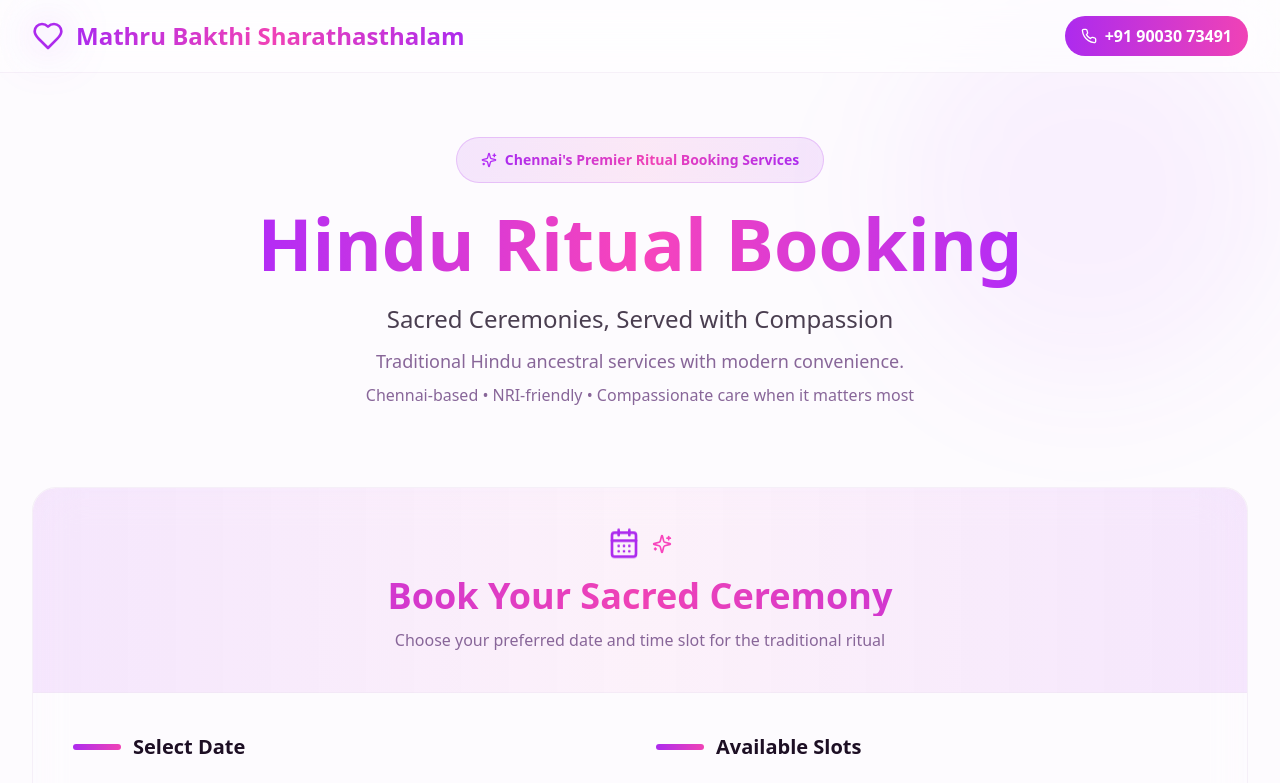
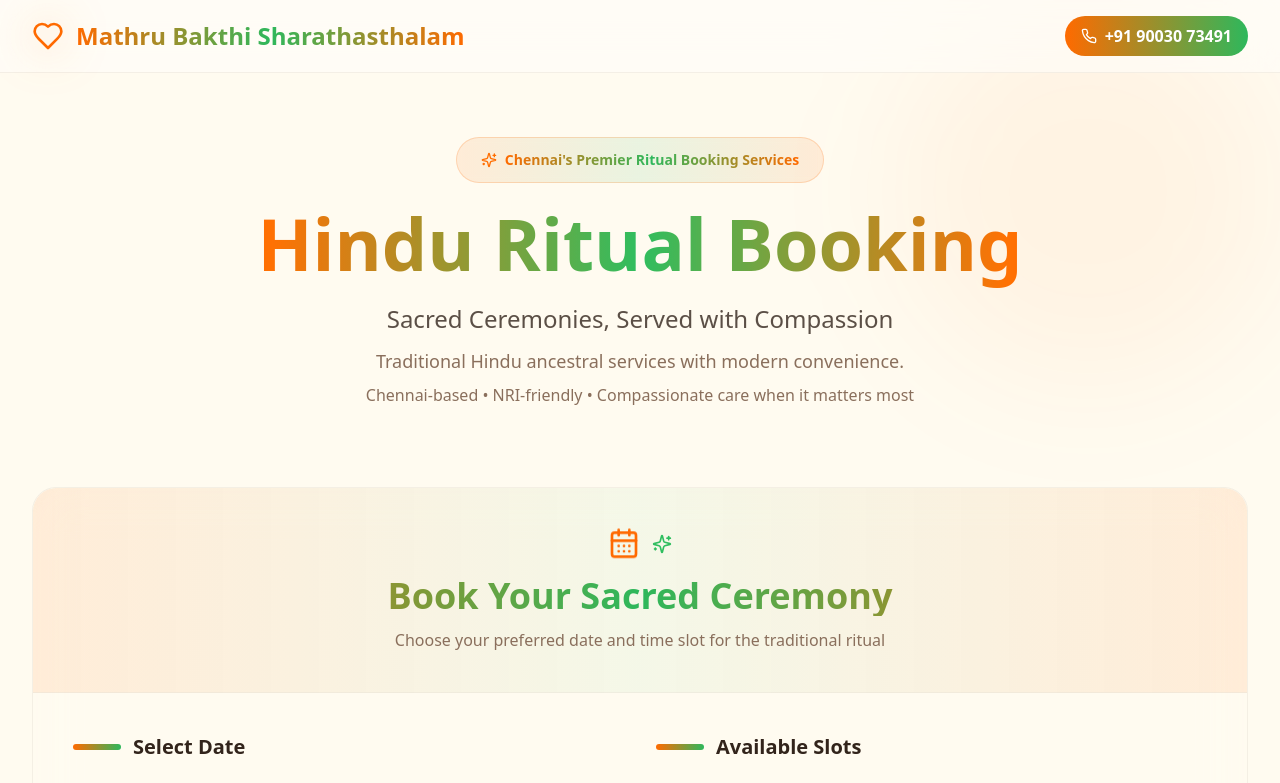
Before and after one commit to rejjesu-lgtm/slot-whiz, a React (Vite) app: page / in a window 1280 px wide. Shown: the top 783 px of the page. Built offline with nearby package versions, Linux system fonts and the light colour scheme; no server answers; the database is empty; the HTML template or start-up script is replaced by a standard one.

Commit message:
Update site colors to match pitrukarma.in

```diff
--- a/src/index.css
+++ b/src/index.css
@@ -8,48 +8,48 @@ All colors MUST be HSL.
 
 @layer base {
   :root {
-    --background: 280 60% 99%;
-    --foreground: 280 40% 10%;
+    --background: 45 100% 97%;
+    --foreground: 25 30% 15%;
 
-    --card: 0 0% 100%;
-    --card-foreground: 280 40% 10%;
+    --card: 40 100% 99%;
+    --card-foreground: 25 30% 15%;
 
-    --popover: 0 0% 100%;
-    --popover-foreground: 280 40% 10%;
+    --popover: 40 100% 99%;
+    --popover-foreground: 25 30% 15%;
 
-    --primary: 280 85% 55%;
+    --primary: 25 100% 50%;
     --primary-foreground: 0 0% 100%;
-    --primary-glow: 280 90% 70%;
+    --primary-glow: 25 100% 60%;
 
-    --secondary: 280 50% 97%;
-    --secondary-foreground: 280 40% 10%;
+    --secondary: 40 50% 95%;
+    --secondary-foreground: 25 30% 15%;
 
-    --muted: 280 30% 95%;
-    --muted-foreground: 280 20% 50%;
+    --muted: 40 30% 92%;
+    --muted-foreground: 25 20% 45%;
 
-    --accent: 320 85% 60%;
+    --accent: 140 60% 45%;
     --accent-foreground: 0 0% 100%;
 
     --destructive: 0 84% 60%;
     --destructive-foreground: 0 0% 100%;
 
-    --border: 280 30% 92%;
-    --input: 280 30% 92%;
-    --ring: 280 85% 55%;
+    --border: 40 30% 88%;
+    --input: 40 30% 88%;
+    --ring: 25 100% 50%;
 
     --radius: 1rem;
 
-    --success: 142 76% 36%;
+    --success: 140 60% 45%;
     --warning: 38 92% 50%;
 
-    --gradient-primary: linear-gradient(135deg, hsl(280 85% 55%), hsl(320 85% 60%));
-    --gradient-hero: linear-gradient(135deg, hsl(280 60% 99%), hsl(280 50% 97%), hsl(320 50% 98%));
-    --gradient-card: linear-gradient(135deg, hsl(0 0% 100%), hsl(280 40% 99%));
-    --gradient-accent: linear-gradient(90deg, hsl(280 85% 55%), hsl(300 85% 58%), hsl(320 85% 60%));
-    --shadow-soft: 0 8px 32px -4px hsl(280 85% 55% / 0.12);
-    --shadow-card: 0 10px 30px -5px hsl(280 40% 10% / 0.08);
-    --shadow-elevated: 0 25px 50px -12px hsl(280 85% 55% / 0.25);
-    --shadow-glow: 0 0 60px hsl(280 85% 70% / 0.3);
+    --gradient-primary: linear-gradient(135deg, hsl(25 100% 50%), hsl(30 100% 55%));
+    --gradient-hero: linear-gradient(135deg, hsl(45 100% 97%), hsl(40 50% 95%), hsl(35 40% 93%));
+    --gradient-card: linear-gradient(135deg, hsl(40 100% 99%), hsl(45 80% 97%));
+    --gradient-accent: linear-gradient(90deg, hsl(25 100% 50%), hsl(30 100% 55%), hsl(140 60% 45%));
+    --shadow-soft: 0 8px 32px -4px hsl(25 100% 50% / 0.12);
+    --shadow-card: 0 10px 30px -5px hsl(25 30% 15% / 0.08);
+    --shadow-elevated: 0 25px 50px -12px hsl(25 100% 50% / 0.25);
+    --shadow-glow: 0 0 60px hsl(25 100% 60% / 0.3);
 
     --sidebar-background: 0 0% 98%;
 
@@ -69,43 +69,43 @@ All colors MUST be HSL.
   }
 
   .dark {
-    --background: 280 30% 8%;
-    --foreground: 280 30% 98%;
+    --background: 25 20% 12%;
+    --foreground: 40 30% 95%;
 
-    --card: 280 25% 12%;
-    --card-foreground: 280 30% 98%;
+    --card: 25 18% 16%;
+    --card-foreground: 40 30% 95%;
 
-    --popover: 280 25% 12%;
-    --popover-foreground: 280 30% 98%;
+    --popover: 25 18% 16%;
+    --popover-foreground: 40 30% 95%;
 
-    --primary: 280 85% 65%;
+    --primary: 25 100% 55%;
     --primary-foreground: 0 0% 100%;
-    --primary-glow: 280 90% 75%;
+    --primary-glow: 25 100% 65%;
 
-    --secondary: 280 20% 15%;
-    --secondary-foreground: 280 30% 98%;
+    --secondary: 25 15% 20%;
+    --secondary-foreground: 40 30% 95%;
 
-    --muted: 280 20% 15%;
-    --muted-foreground: 280 15% 65%;
+    --muted: 25 15% 20%;
+    --muted-foreground: 25 10% 60%;
 
-    --accent: 320 85% 65%;
+    --accent: 140 55% 50%;
     --accent-foreground: 0 0% 100%;
 
     --destructive: 0 62% 31%;
-    --destructive-foreground: 280 30% 98%;
+    --destructive-foreground: 40 30% 95%;
 
-    --border: 280 20% 20%;
-    --input: 280 20% 20%;
-    --ring: 280 85% 65%;
+    --border: 25 15% 25%;
+    --input: 25 15% 25%;
+    --ring: 25 100% 55%;
 
-    --gradient-primary: linear-gradient(135deg, hsl(280 85% 65%), hsl(320 85% 65%));
-    --gradient-hero: linear-gradient(135deg, hsl(280 30% 8%), hsl(280 25% 12%), hsl(320 25% 12%));
-    --gradient-card: linear-gradient(135deg, hsl(280 25% 12%), hsl(280 20% 15%));
-    --gradient-accent: linear-gradient(90deg, hsl(280 85% 65%), hsl(300 85% 68%), hsl(320 85% 65%));
-    --shadow-soft: 0 8px 32px -4px hsl(280 85% 65% / 0.3);
+    --gradient-primary: linear-gradient(135deg, hsl(25 100% 55%), hsl(30 100% 60%));
+    --gradient-hero: linear-gradient(135deg, hsl(25 20% 12%), hsl(25 18% 16%), hsl(25 15% 20%));
+    --gradient-card: linear-gradient(135deg, hsl(25 18% 16%), hsl(25 15% 20%));
+    --gradient-accent: linear-gradient(90deg, hsl(25 100% 55%), hsl(30 100% 60%), hsl(140 55% 50%));
+    --shadow-soft: 0 8px 32px -4px hsl(25 100% 55% / 0.3);
     --shadow-card: 0 10px 30px -5px hsl(0 0% 0% / 0.5);
-    --shadow-elevated: 0 25px 50px -12px hsl(280 85% 65% / 0.4);
-    --shadow-glow: 0 0 80px hsl(280 85% 75% / 0.4);
+    --shadow-elevated: 0 25px 50px -12px hsl(25 100% 55% / 0.4);
+    --shadow-glow: 0 0 80px hsl(25 100% 65% / 0.4);
     --sidebar-background: 240 5.9% 10%;
     --sidebar-foreground: 240 4.8% 95.9%;
     --sidebar-primary: 224.3 76.3% 48%;
```
